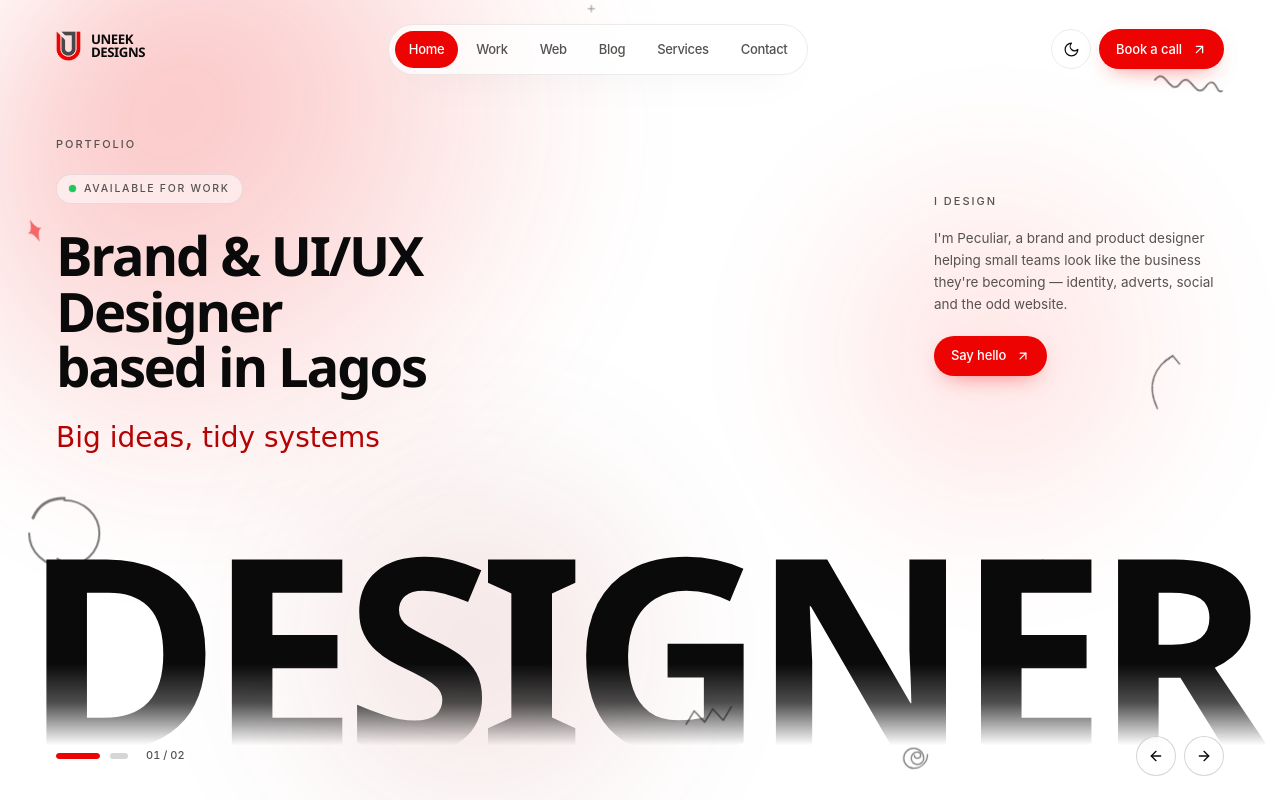
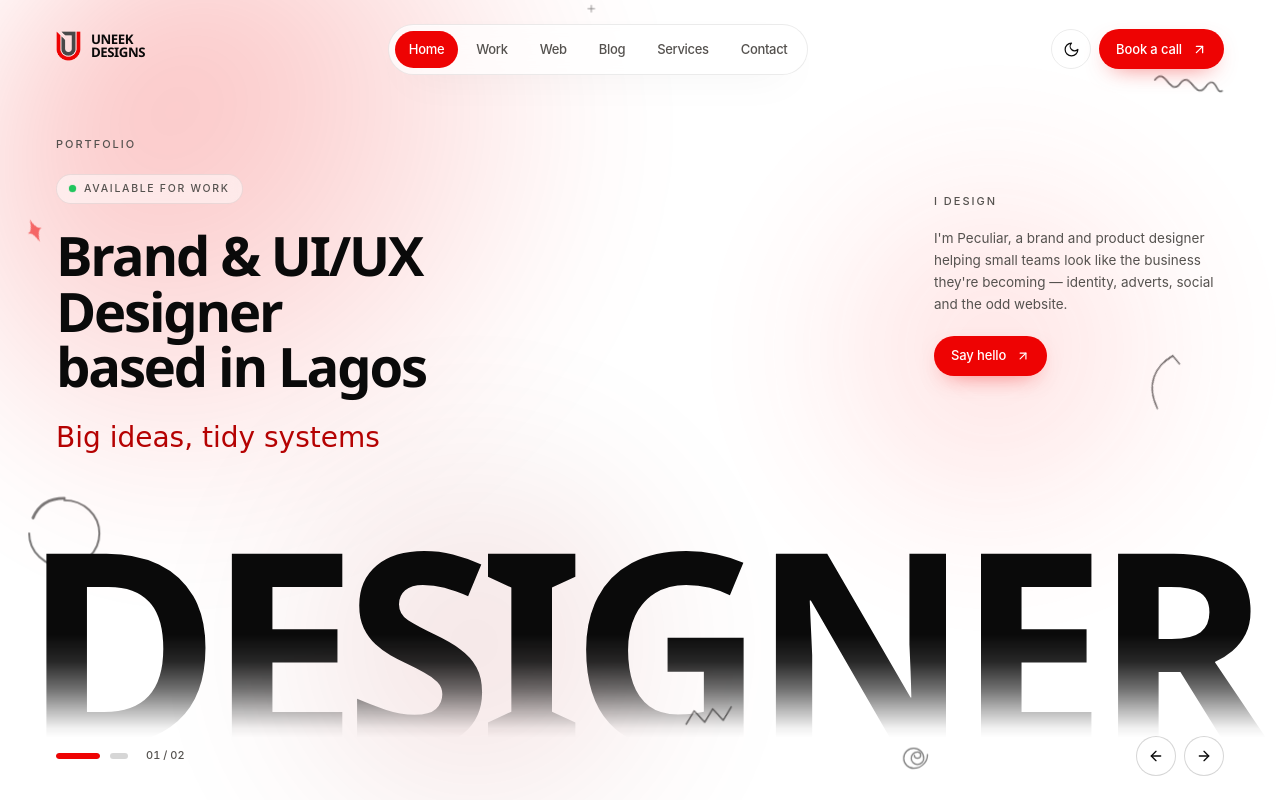
Before and after one commit to Odarafunmi/Uneek-Designs-Portfolio, a Next.js app: page / in a window 1280 px wide. Both pictures are taken after a click on the button 65 px from the left and 756 px from the top of the page. Shown: the top 800 px of the page. Built offline with nearby package versions, Linux system fonts and the light colour scheme.

Commit message:
Add header scrim and deepen the hero word fade
Co-authored-by: arena-agent <297053741+arena-agent@users.noreply.github.com>

```diff
--- a/app/globals.css
+++ b/app/globals.css
@@ -520,18 +520,22 @@
     -webkit-mask-image: linear-gradient(
       to bottom,
       #000 0%,
-      #000 58%,
-      rgba(0, 0, 0, 0.72) 78%,
-      rgba(0, 0, 0, 0.26) 92%,
-      transparent 100%
+      #000 46%,
+      rgba(0, 0, 0, 0.88) 60%,
+      rgba(0, 0, 0, 0.58) 74%,
+      rgba(0, 0, 0, 0.26) 86%,
+      rgba(0, 0, 0, 0.06) 94%,
+      transparent 99%
     );
     mask-image: linear-gradient(
       to bottom,
       #000 0%,
-      #000 58%,
-      rgba(0, 0, 0, 0.72) 78%,
-      rgba(0, 0, 0, 0.26) 92%,
-      transparent 100%
+      #000 46%,
+      rgba(0, 0, 0, 0.88) 60%,
+      rgba(0, 0, 0, 0.58) 74%,
+      rgba(0, 0, 0, 0.26) 86%,
+      rgba(0, 0, 0, 0.06) 94%,
+      transparent 99%
     );
   }
 
--- a/components/hero.tsx
+++ b/components/hero.tsx
@@ -238,7 +238,7 @@ function SlideOne({ rotation, reduced }: { rotation: number; reduced: boolean })
           initial={reduced ? undefined : { y: 60, opacity: 0 }}
           animate={reduced ? undefined : { y: 0, opacity: 1 }}
           transition={{ duration: 0.95, ease: EASE, delay: 0.1 }}
-          className="poster-word translate-y-0 md:translate-y-[9%]"
+          className="poster-word translate-y-0 md:translate-y-[6%]"
         >
           Designer
         </motion.p>
--- a/components/nav.tsx
+++ b/components/nav.tsx
@@ -47,6 +47,19 @@ export function Nav() {
       <header
         className={`fixed inset-x-0 top-0 z-50 transition-[padding] duration-500 ${scrolled ? "pt-2.5" : "pt-4 md:pt-6"}`}
       >
+        {/* Opaque scrim: stops page content showing through behind the logo and pills */}
+        <div
+          aria-hidden
+          className={`pointer-events-none absolute inset-x-0 top-0 -z-10 h-[calc(100%+26px)] bg-bg backdrop-blur-xl transition-opacity duration-300 ${
+            scrolled ? "opacity-100" : "opacity-0"
+          }`}
+          style={{
+            maskImage:
+              "linear-gradient(to bottom, #000 0%, #000 82%, transparent 100%)",
+            WebkitMaskImage:
+              "linear-gradient(to bottom, #000 0%, #000 82%, transparent 100%)",
+          }}
+        />
         <div className="shell flex items-center justify-between gap-3">
           <div className="flex items-center">
             <Logo size={scrolled ? 26 : 30} />
```
Also changed, not shown: 1 other file (tests, documents, lock files or other folders).
